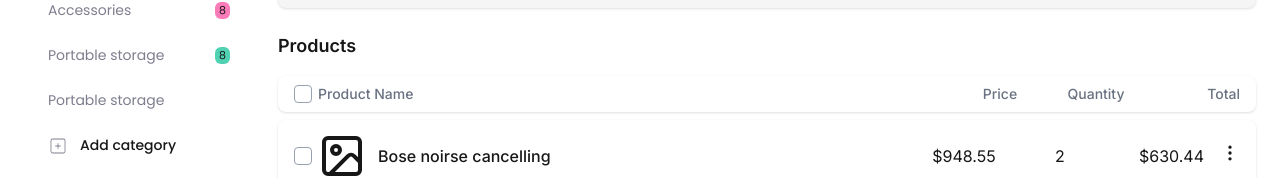
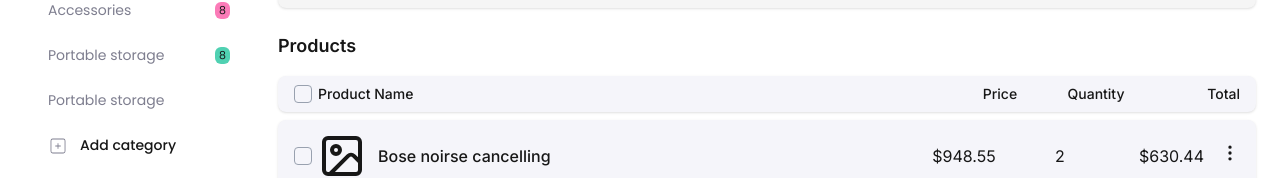
Before and after one commit to RobiMankhinStart/Colour_Cart, a Next.js app: page /dashboard/payments in a window 1280 px wide. Shown: the part 690-868 px from the top of the page. Built offline with nearby package versions, Linux system fonts and the light colour scheme.

Commit message:
designing  dark mode

```diff
--- a/app/(pages)/(DashBoard)/dashboard/payments/page.jsx
+++ b/app/(pages)/(DashBoard)/dashboard/payments/page.jsx
@@ -154,11 +154,11 @@ const page = () => {
       <h2 className="text-lg font-semibold mb-4">Products</h2>
 
       {/* PRODUCTS HEADER */}
-      <div className="flex items-center px-4 py-2 bg-white rounded-lg shadow text-gray-500 text-sm font-medium">
+      <div className="flex items-center px-4 py-2 bg-bgsecond rounded-lg shadow text text-sm font-medium">
         <div className="w-6">
-          <div className="w-[18px] h-[18px] border border-gray-400 rounded-sm"></div>
+          <div className="w-[18px] h-[18px] border border-gray-400 text-primary rounded-sm"></div>
         </div>
-        <div className="flex-1">Product Name</div>
+        <div className="flex-1 ">Product Name</div>
         <div className="w-24 text-center">Price</div>
         <div className="w-24 text-center">Quantity</div>
         <div className="w-24 text-right">Total</div>
@@ -169,7 +169,7 @@ const page = () => {
         {products.map((p, idx) => (
           <div
             key={p.id}
-            className="flex items-center px-4 py-3 bg-white rounded-lg shadow relative"
+            className="flex items-center px-4 py-3 bg-bgsecond rounded-lg shadow relative"
           >
             {/* checkbox */}
             <div className="w-6">
@@ -218,7 +218,7 @@ const page = () => {
 
       {/* TOTALS */}
       <div className="flex justify-end mt-6">
-        <div className="bg-white p-4 rounded-lg shadow w-64 space-y-2 text-sm">
+        <div className="bg-bg p-4 rounded-lg shadow w-64 space-y-2 text-sm">
           <div className="flex justify-between">
             <span>Subtotal:</span>
             <span className="font-medium">$630.44</span>
```
